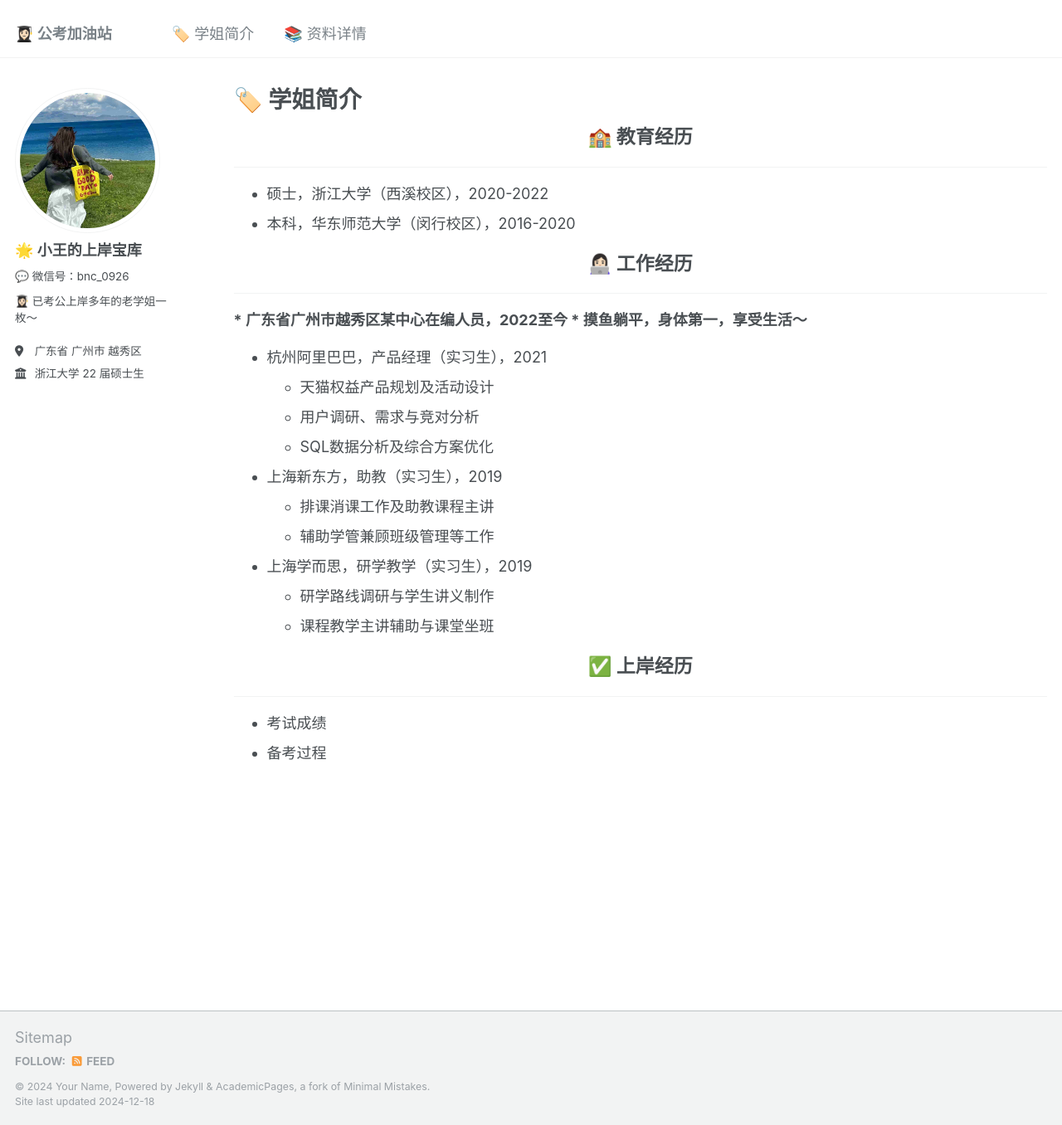
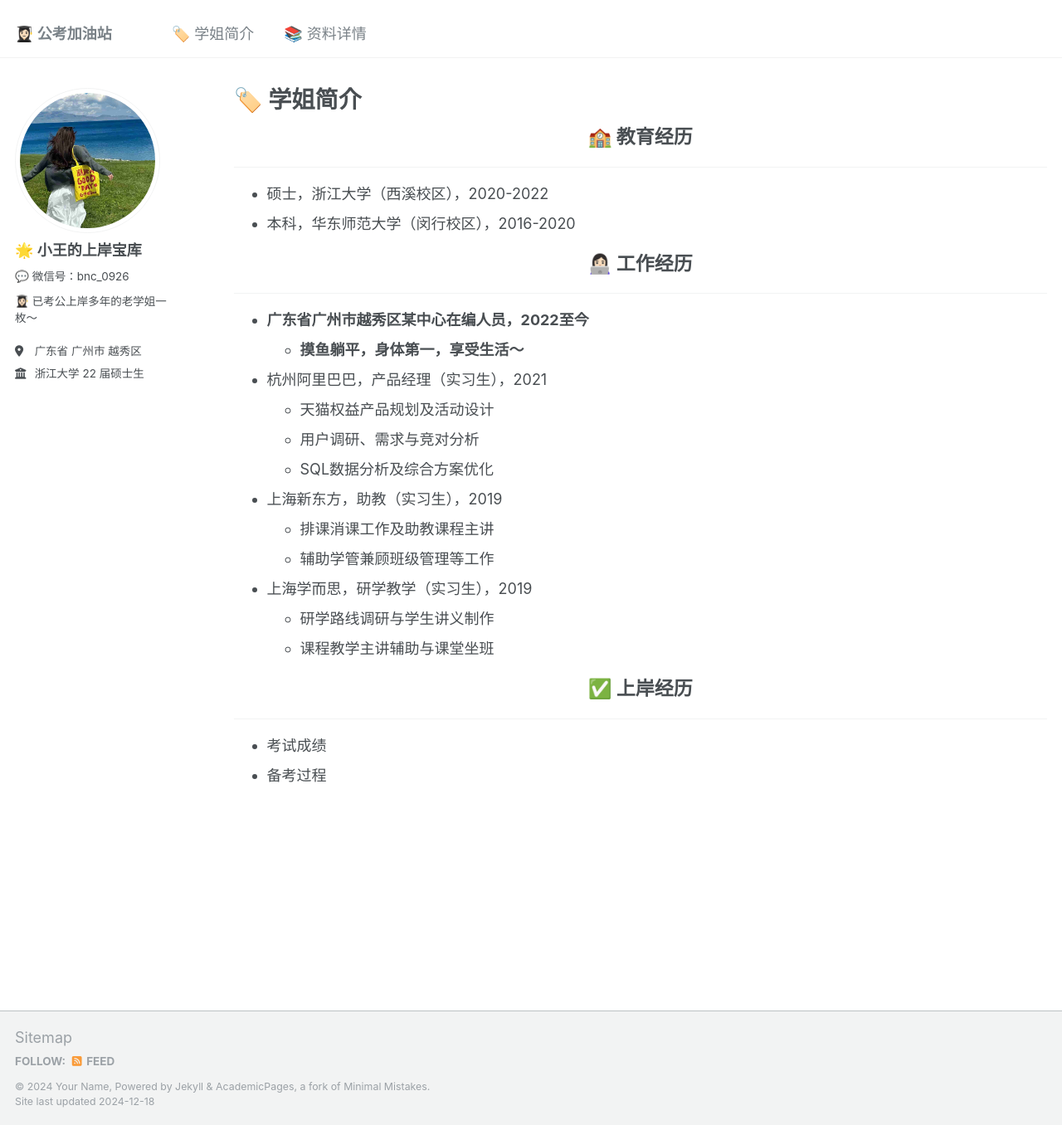
Before and after one commit to KnowledgeStoreVIP/GkStoreVIP.github.io, a Jekyll site: the page built from _pages/cv.md, in a window 1280 px wide and 1356 px high. Shown: the whole window at 83% size. Built offline with Jekyll 4.4.1, drawn with Linux system fonts in a browser that asks for light colours; comment, search, counter and statistics services are not loaded.

Commit message:
Update cv.md

```diff
--- a/_pages/cv.md
+++ b/_pages/cv.md
@@ -22,10 +22,9 @@ redirect_from:
 </div>
 
 -----
-<div style="font-weight: bold">
-* 广东省广州市越秀区某中心在编人员，2022至今
-  * 摸鱼躺平，身体第一，享受生活～
-</div>
+* <div style="font-weight: bold">广东省广州市越秀区某中心在编人员，2022至今</div>
+  * <div style="font-weight: bold">摸鱼躺平，身体第一，享受生活～</div>
+
 
 * 杭州阿里巴巴，产品经理（实习生），2021
   * 天猫权益产品规划及活动设计
```
